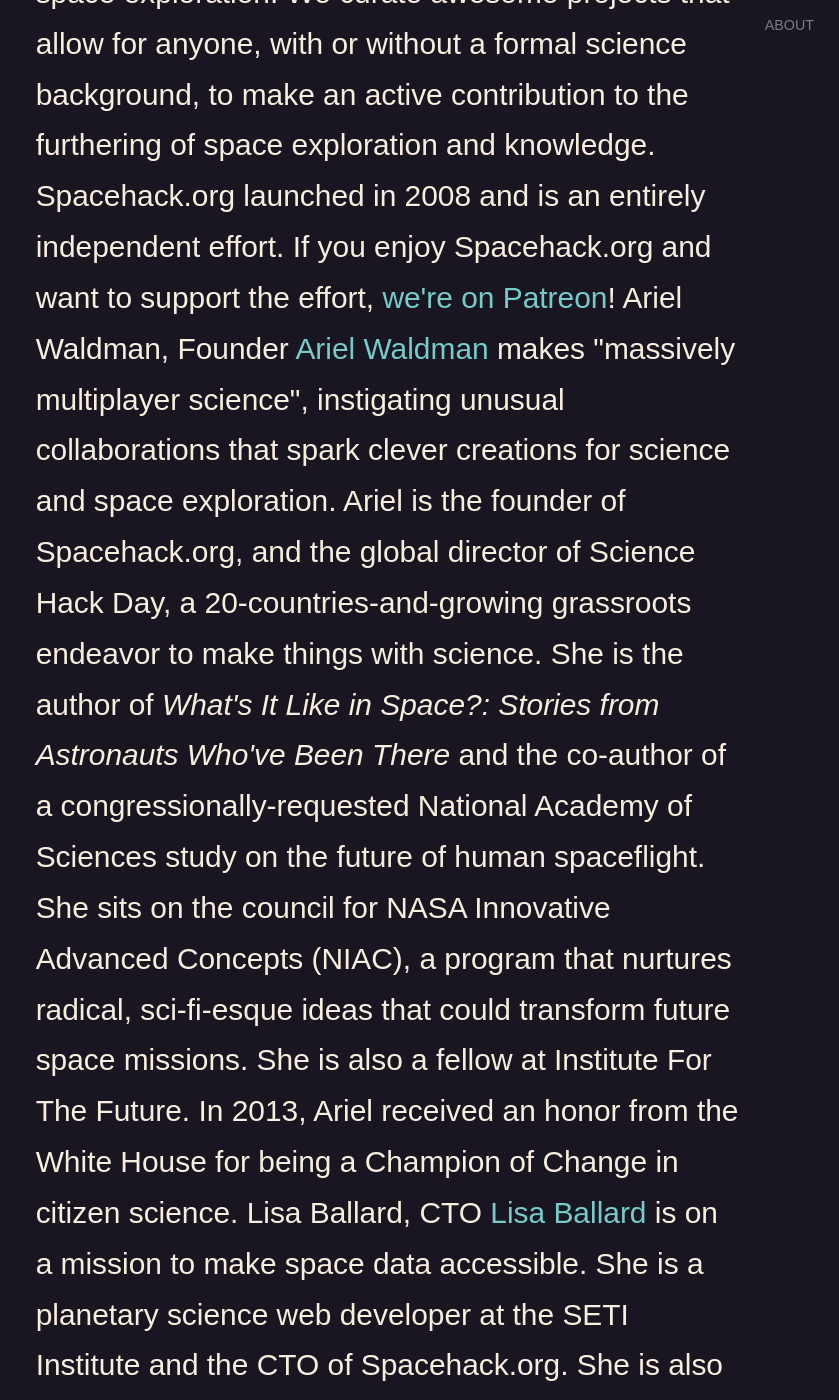
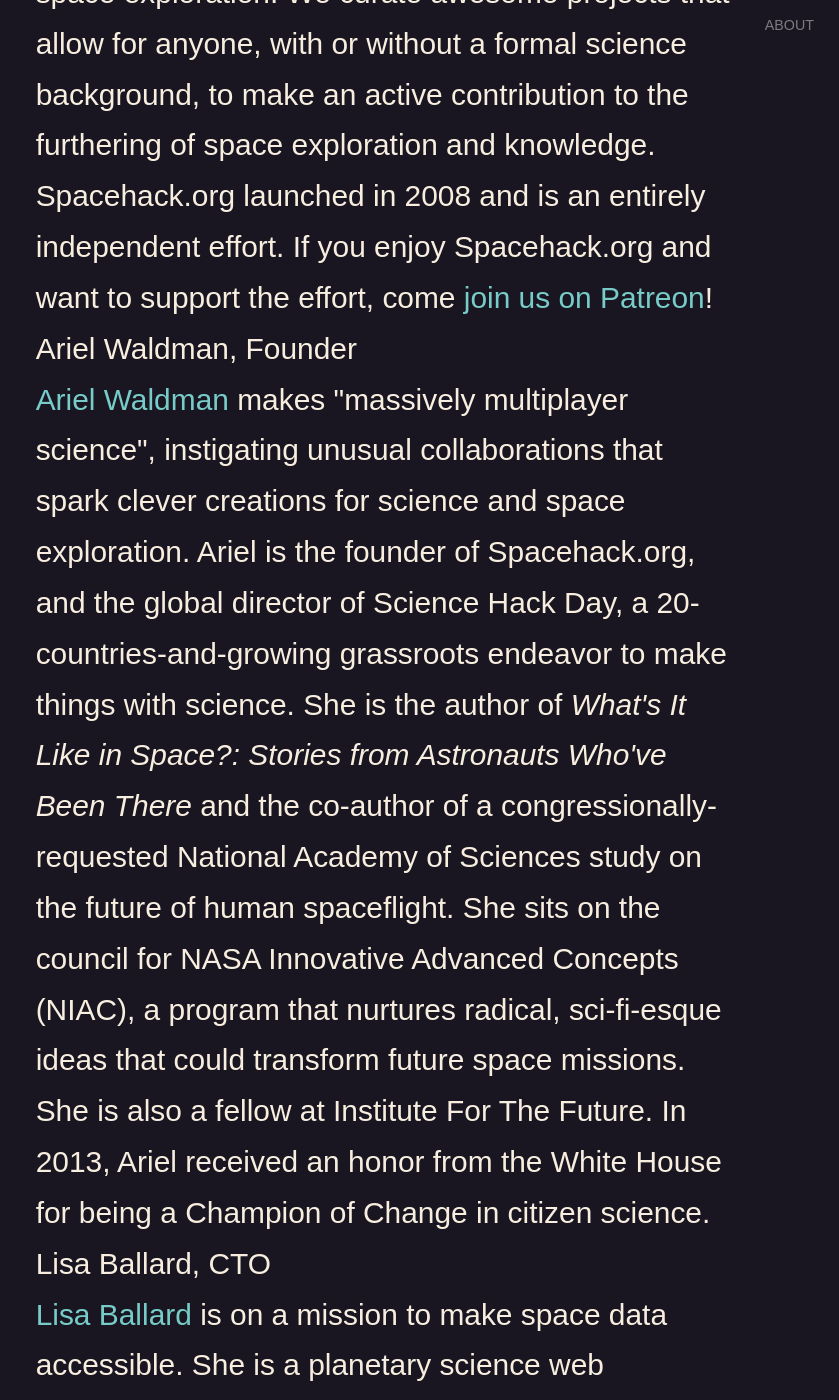
Before and after one commit to basilleaf/spacehack.org, a Jekyll site: the page built from about/index.html, in a window 1280 px wide and 1400 px high. Shown: the whole window, without its empty margins (441-1280 px from the left). Built offline with Jekyll 4.4.1, drawn with Linux system fonts in a browser that asks for light colours; nearby versions of some CDN libraries; some of the changed text lies outside the part shown.

Commit message:
added basic paragraph markers on about page

```diff
--- a/about/index.html
+++ b/about/index.html
@@ -1,13 +1,12 @@
 ---
 layout: post
 ---
+<p>Spacehack.org is a directory of ways to participate in space exploration. We curate awesome projects that allow for anyone, with or without a formal science background, to make an active contribution to the furthering of space exploration and knowledge.</p>
 
-Spacehack.org is a directory of ways to participate in space exploration. We curate awesome projects that allow for anyone, with or without a formal science background, to make an active contribution to the furthering of space exploration and knowledge.
+<p>Spacehack.org launched in 2008 and is an entirely independent effort. If you enjoy Spacehack.org and want to support the effort, come <a href="http://patreon.com/arielwaldman">join us on Patreon</a>!</p>
 
-Spacehack.org launched in 2008 and is an entirely independent effort. If you enjoy Spacehack.org and want to support the effort, <a href="http://patreon.com/arielwaldman">we're on Patreon</a>!
+<p>Ariel Waldman, Founder</p>
+<p><a href="http://arielwaldman.com">Ariel Waldman</a> makes "massively multiplayer science", instigating unusual collaborations that spark clever creations for science and space exploration. Ariel is the founder of Spacehack.org, and the global director of Science Hack Day, a 20-countries-and-growing grassroots endeavor to make things with science. She is the author of <i>What's It Like in Space?: Stories from Astronauts Who've Been There</i> and the co-author of a congressionally-requested National Academy of Sciences study on the future of human spaceflight. She sits on the council for NASA Innovative Advanced Concepts (NIAC), a program that nurtures radical, sci-fi-esque ideas that could transform future space missions. She is also a fellow at Institute For The Future. In 2013, Ariel received an honor from the White House for being a Champion of Change in citizen science.</p>
 
-Ariel Waldman, Founder
-<a href="http://arielwaldman.com">Ariel Waldman</a> makes "massively multiplayer science", instigating unusual collaborations that spark clever creations for science and space exploration. Ariel is the founder of Spacehack.org, and the global director of Science Hack Day, a 20-countries-and-growing grassroots endeavor to make things with science. She is the author of <i>What's It Like in Space?: Stories from Astronauts Who've Been There</i> and the co-author of a congressionally-requested National Academy of Sciences study on the future of human spaceflight. She sits on the council for NASA Innovative Advanced Concepts (NIAC), a program that nurtures radical, sci-fi-esque ideas that could transform future space missions. She is also a fellow at Institute For The Future. In 2013, Ariel received an honor from the White House for being a Champion of Change in citizen science.
-
-Lisa Ballard, CTO
-<a href="https://about.me/lballard">Lisa Ballard</a> is on a mission to make space data accessible. She is a planetary science web developer at the SETI Institute and the CTO of Spacehack.org. She is also the creator of Daily Rings and the co-creator Spaceprob.es, a catalog of the human-made machines that freckle our solar system. As a web developer and science advocate, she is passionate about creating beautiful user experiences through close collaborations with designers. In addition to loving all-things-space, Lisa enjoys scuba diving, hiking and spending time with her cats.
+<p>Lisa Ballard, CTO</p>
+<p><a href="https://about.me/lballard">Lisa Ballard</a> is on a mission to make space data accessible. She is a planetary science web developer at the SETI Institute and the CTO of Spacehack.org. She is also the creator of Daily Rings and the co-creator Spaceprob.es, a catalog of the human-made machines that freckle our solar system. As a web developer and science advocate, she is passionate about creating beautiful user experiences through close collaborations with designers. In addition to loving all-things-space, Lisa enjoys scuba diving, hiking and spending time with her cats.</p>
```
